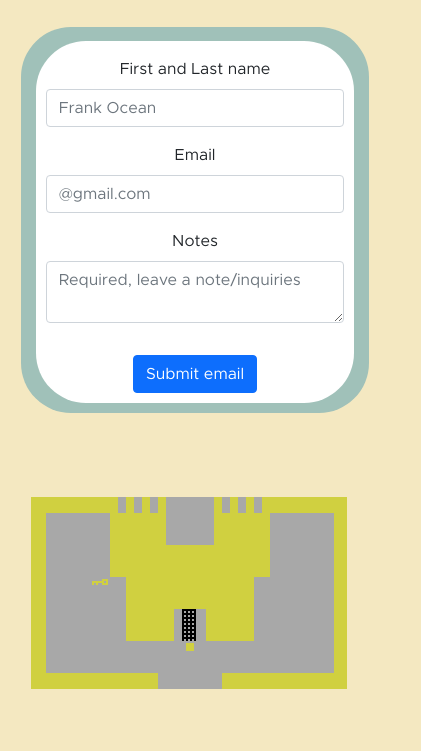
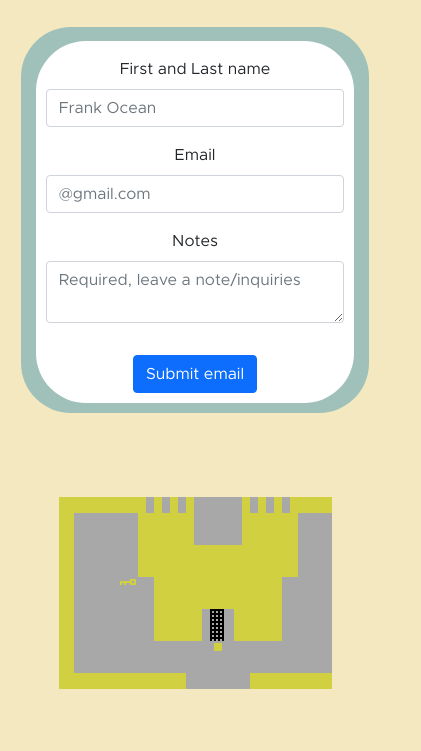
Before and after one commit to meganfriedenberg/meganfriedenberg.github.io, a plain HTML site: page contact.html in a window 390 px wide. Shown: the part 353-1104 px from the top of the page, 421 px wide, since content can reach past the window. Drawn offline with nearby package versions, Linux system fonts and the light colour scheme.

Commit message:
maybe I fixed contact gif

```diff
--- a/contact.html
+++ b/contact.html
@@ -36,10 +36,11 @@
 				height:250px;
 				background-image:url("images/adventureAtari.gif");
 				background-repeat:no-repeat;
-				width:100%;
+				width:70%;
 				margin-bottom:10%;
 				display:none;
-				margin-right:2%;
+				margin-right:auto;
+				margin-left:auto;
 			}
 			#header{
 				background-image:none;
@@ -117,22 +118,22 @@
 			@media(max-width: 450px)
 			{
 				#gifHeader{display:none;}
-				#adventureGif{display:block; margin-left:13%;}
+				#adventureGif{display:block;}
 			}
 			@media(max-width: 420px)
 			{
 				#gifHeader{display:none;}
-				#adventureGif{display:block; margin-left:11%;}
+				#adventureGif{display:block;}
 			}
 			@media (max-width: 390px){
 				h1{margin-top:150px;}
 				#gifHeader{display:none;}
-				#adventureGif{display:block; margin-left:8%;}
+				#adventureGif{display:block;}
 			}
 			@media (max-width: 370px){
 				h1{margin-top:150px;}
 				#gifHeader{display:none;}
-				#adventureGif{display:block; margin-left:6%;}
+				#adventureGif{display:block;}
 			}
 		</style>
 	</head>
@@ -206,7 +207,10 @@
             	<video autoplay loop muted src="outlaw.mp4">
         	</div>
 	    </div>
-	    <div id="adventureGif"></div>
+	    <div class="video-container">
+	    	<div id="adventureGif"></div>
+	    </div>
+	    <div class="clearBoth"></div>
 	    <div id="footer">
 			<br>
 			January 2022
```
